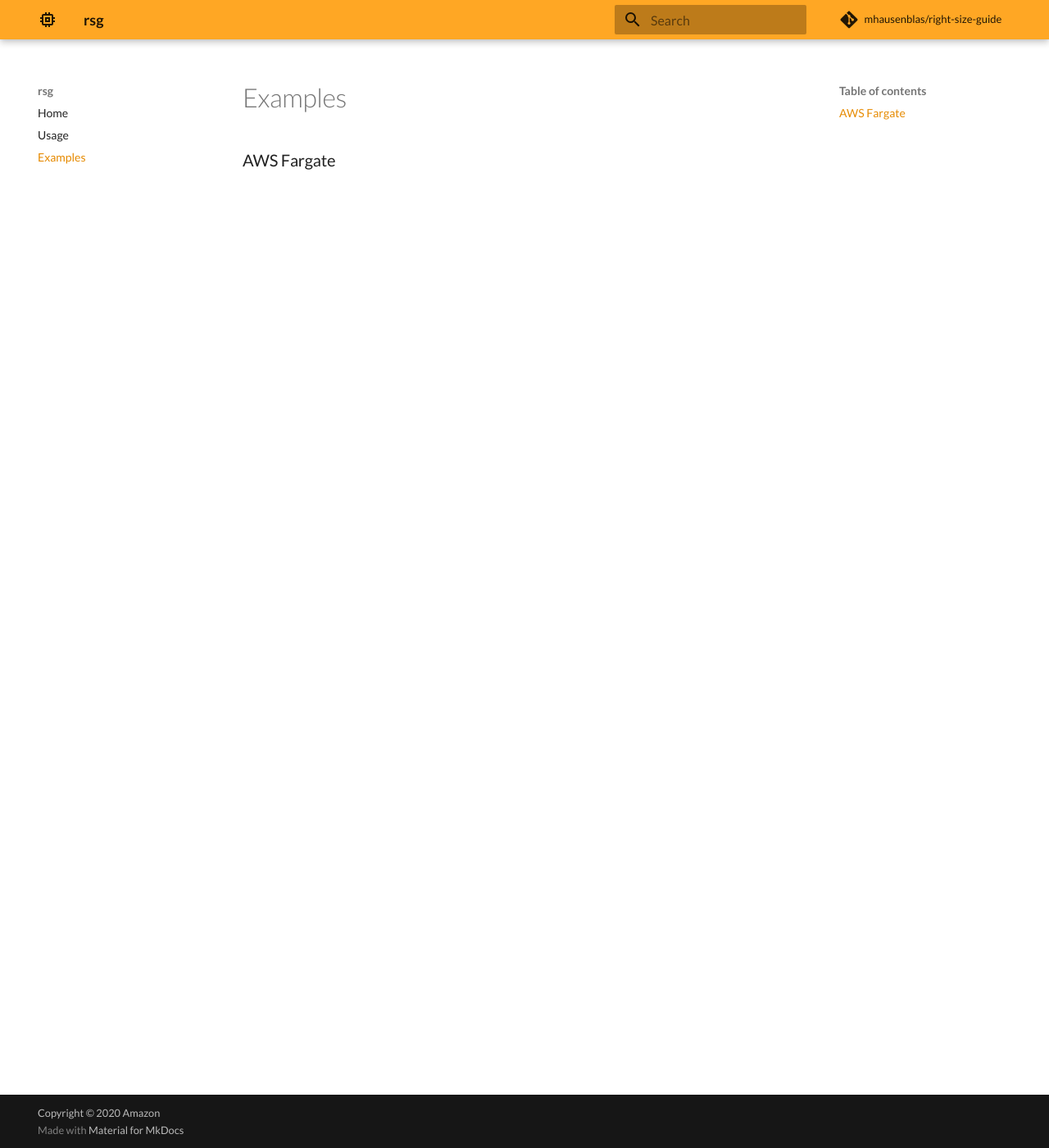
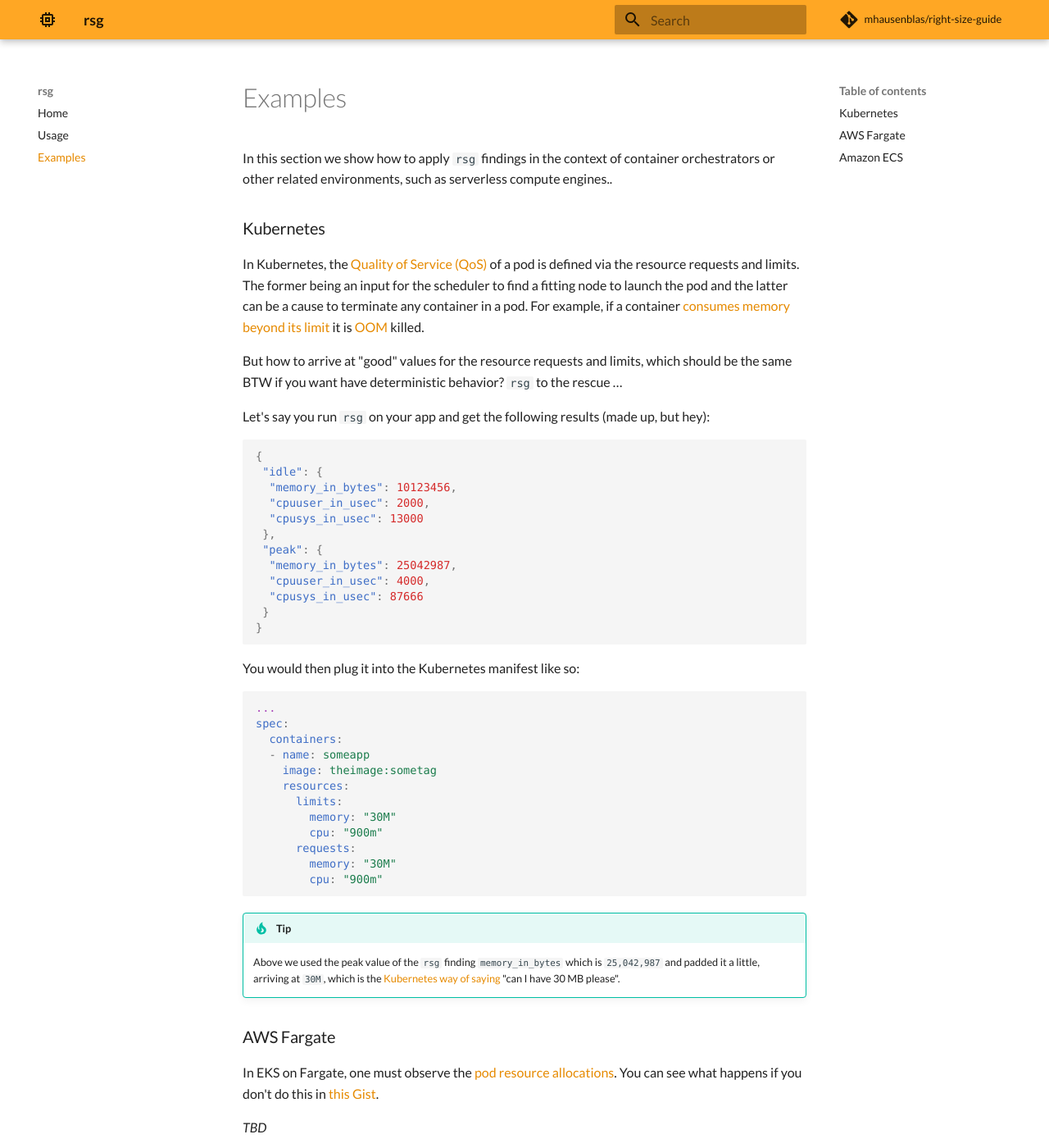
Before and after one commit to mhausenblas/right-size-guide, an MkDocs documentation site: the page built from docs/examples.md, in a window 1280 px wide and 1400 px high. Shown: the whole window at 82% size. Built offline with MkDocs 1.6.1 and Material for MkDocs 9.7.7, drawn with Linux system fonts in a browser that asks for light colours; some web fonts are replaced; comment, search, counter and statistics services are not loaded.

Commit message:
inits usage examples
Signed-off-by: Michael Hausenblas <hausenbl@amazon.com>

````diff
--- a/docs/examples.md
+++ b/docs/examples.md
@@ -1 +1,66 @@
+In this section we show how to apply `rsg` findings in the context of container
+orchestrators or other related environments, such as serverless compute engines..
+
+### Kubernetes
+
+In Kubernetes, the [Quality of Service (QoS) ](https://kubernetes.io/docs/tasks/configure-pod-container/quality-service-pod/)
+of a pod is defined via the resource requests and limits. The former being an
+input for the scheduler to find a fitting node to launch the pod and the latter
+can be a cause to terminate any container in a pod. For example,
+if a container [consumes memory beyond its limit](https://kubernetes.io/docs/tasks/configure-pod-container/assign-memory-resource/)
+it is [OOM](https://www.kernel.org/doc/gorman/html/understand/understand016.html) killed.
+
+But how to arrive at "good" values for the resource requests and limits, which should
+be the same BTW if you want have deterministic behavior? `rsg` to the rescue …
+
+Let's say you run `rsg` on your app and get the following results (made up, but hey):
+
+```json
+{
+ "idle": {
+  "memory_in_bytes": 10123456,
+  "cpuuser_in_usec": 2000,
+  "cpusys_in_usec": 13000
+ },
+ "peak": {
+  "memory_in_bytes": 25042987,
+  "cpuuser_in_usec": 4000,
+  "cpusys_in_usec": 87666
+ }
+}
+```
+
+You would then plug it into the Kubernetes manifest like so:
+
+```yaml
+...
+spec:
+  containers:
+  - name: someapp
+    image: theimage:sometag
+    resources:
+      limits:
+        memory: "30M"
+        cpu: "900m"
+      requests:
+        memory: "30M"
+        cpu: "900m"
+```
+
+!!! tip
+    Above we used the peak value of the `rsg` finding `memory_in_bytes` which is
+    `25,042,987` and padded it a little, arriving at `30M`, which is the [Kubernetes
+    way of saying](https://kubernetes.io/docs/concepts/configuration/manage-compute-resources-container/#meaning-of-memory)
+    "can I have 30 MB please".
+
+
 ### AWS Fargate
+
+In EKS on Fargate, one must observe the [pod resource allocations](https://docs.aws.amazon.com/eks/latest/userguide/fargate-pod-configuration.html).
+You can see what happens if you don't do this in [this Gist](https://gist.github.com/mhausenblas/56db56d63dad78fc4e81108da49f28b2).
+
+_TBD_
+
+### Amazon ECS
+
+_TBD_
````
